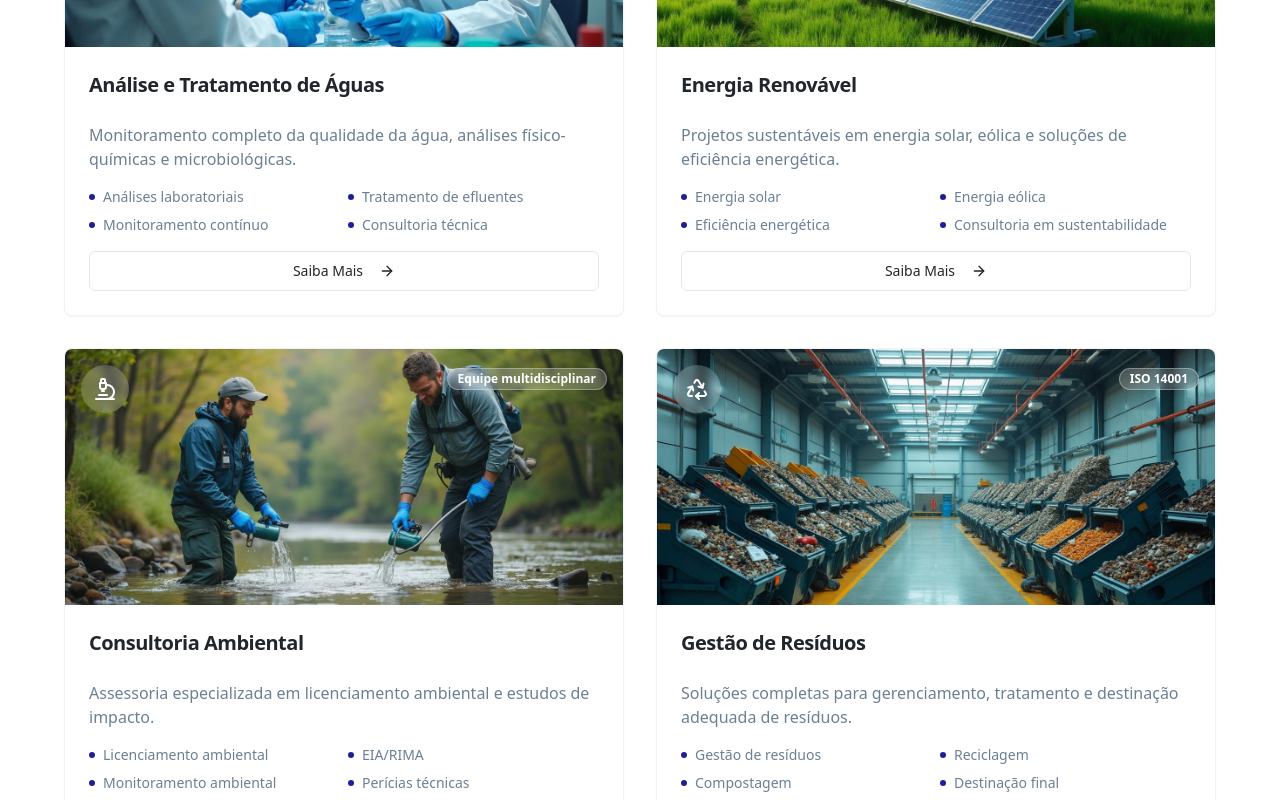
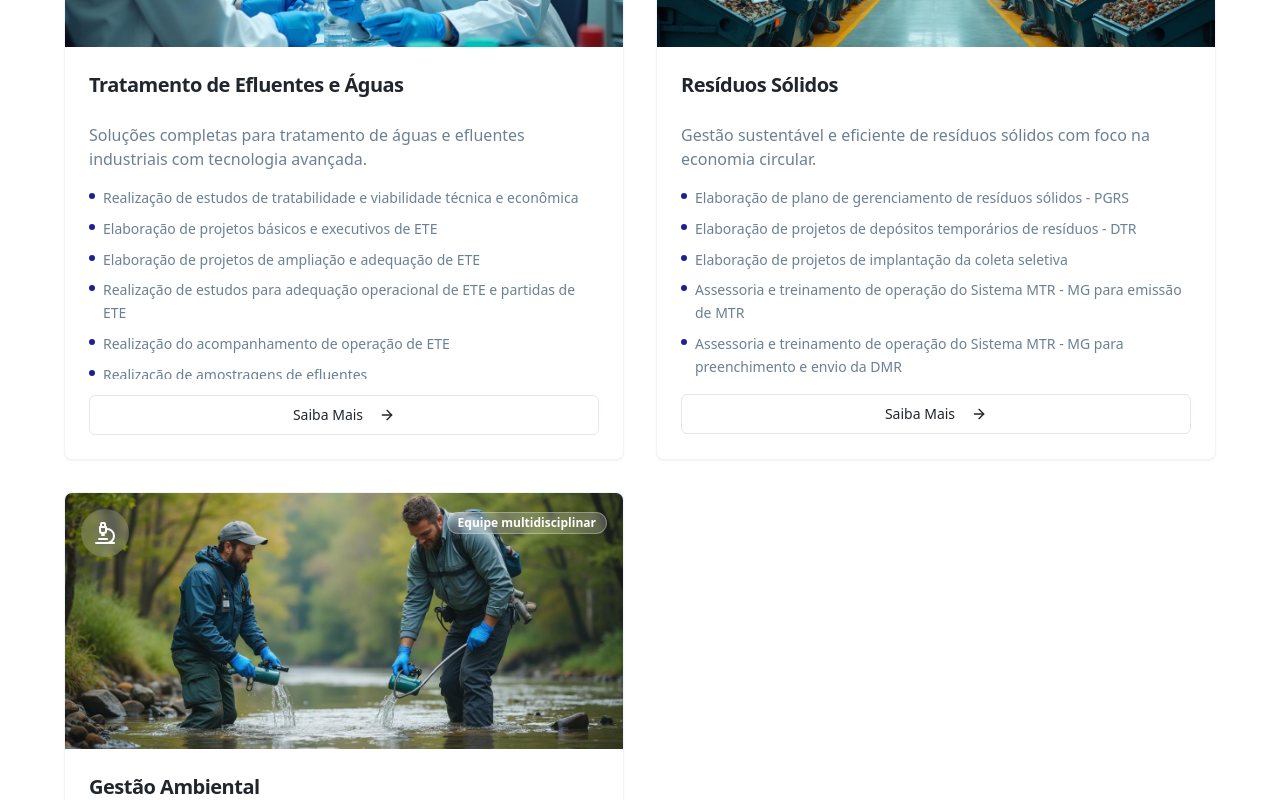
Before and after one commit to germaisaqui3-tech/hidrosphera, a React (Vite) app: page / in a window 1280 px wide. Shown: the part 2460-3260 px from the top of the page. Built offline with nearby package versions, Linux system fonts and the light colour scheme; the HTML template or start-up script is replaced by a standard one.

Commit message:
Refactor: Consolidate Services and Portfolio

```diff
--- a/src/components/Services.tsx
+++ b/src/components/Services.tsx
@@ -19,35 +19,48 @@ const Services = () => {
   const services = [
     {
       icon: Droplets,
-      title: 'Análise e Tratamento de Águas',
-      description: 'Monitoramento completo da qualidade da água, análises físico-químicas e microbiológicas.',
+      title: 'Tratamento de Efluentes e Águas',
+      description: 'Soluções completas para tratamento de águas e efluentes industriais com tecnologia avançada.',
       image: labTesting,
-      features: ['Análises laboratoriais', 'Tratamento de efluentes', 'Monitoramento contínuo', 'Consultoria técnica'],
+      features: [
+        'Realização de estudos de tratabilidade e viabilidade técnica e econômica',
+        'Elaboração de projetos básicos e executivos de ETE',
+        'Elaboração de projetos de ampliação e adequação de ETE',
+        'Realização de estudos para adequação operacional de ETE e partidas de ETE',
+        'Realização do acompanhamento de operação de ETE',
+        'Realização de amostragens de efluentes',
+        'Acompanhamento de operação de ETA'
+      ],
       highlight: 'Laboratório certificado'
     },
     {
-      icon: Zap,
-      title: 'Energia Renovável',
-      description: 'Projetos sustentáveis em energia solar, eólica e soluções de eficiência energética.',
-      image: renewableEnergyWide,
-      features: ['Energia solar', 'Energia eólica', 'Eficiência energética', 'Consultoria em sustentabilidade'],
-      highlight: 'Certificação ANEEL'
+      icon: Recycle,
+      title: 'Resíduos Sólidos',
+      description: 'Gestão sustentável e eficiente de resíduos sólidos com foco na economia circular.',
+      image: wasteManagementWide,
+      features: [
+        'Elaboração de plano de gerenciamento de resíduos sólidos - PGRS',
+        'Elaboração de projetos de depósitos temporários de resíduos - DTR',
+        'Elaboração de projetos de implantação da coleta seletiva',
+        'Assessoria e treinamento de operação do Sistema MTR - MG para emissão de MTR',
+        'Assessoria e treinamento de operação do Sistema MTR - MG para preenchimento e envio da DMR'
+      ],
+      highlight: 'ISO 14001'
     },
     {
       icon: Microscope,
-      title: 'Consultoria Ambiental',
-      description: 'Assessoria especializada em licenciamento ambiental e estudos de impacto.',
+      title: 'Gestão Ambiental',
+      description: 'Consultoria especializada em licenciamento ambiental e conformidade regulatória.',
       image: fieldWork,
-      features: ['Licenciamento ambiental', 'EIA/RIMA', 'Monitoramento ambiental', 'Perícias técnicas'],
+      features: [
+        'Elaboração de estudos ambientais (LAS, RAS, RCA, PCA e RADA) para fins de obtenção, ampliação e renovação de Licença Ambiental',
+        'Acompanhamento do cumprimento das condicionantes de licença ambiental, TAC e outorga',
+        'Emissão de Certificado de Uso Insignificante da Água',
+        'Elaboração e envio da Declaração de Carga Poluidora (DCP)',
+        'Elaboração e envio do RAPP junto ao IBAMA',
+        'Elaboração e envio do INRS junto ao SINIR'
+      ],
       highlight: 'Equipe multidisciplinar'
-    },
-    {
-      icon: Recycle,
-      title: 'Gestão de Resíduos',
-      description: 'Soluções completas para gerenciamento, tratamento e destinação adequada de resíduos.',
-      image: wasteManagementWide,
-      features: ['Gestão de resíduos', 'Reciclagem', 'Compostagem', 'Destinação final'],
-      highlight: 'ISO 14001'
     }
   ];
 
@@ -108,15 +121,15 @@ const Services = () => {
                     {service.description}
                   </p>
 
-                  {/* Features List */}
-                  <div className="grid grid-cols-2 gap-2">
-                    {service.features.map((feature, idx) => (
-                      <div key={idx} className="flex items-center space-x-2">
-                        <div className="w-1.5 h-1.5 bg-primary rounded-full"></div>
-                        <span className="text-sm text-muted-foreground">{feature}</span>
-                      </div>
-                    ))}
-                  </div>
+                   {/* Features List */}
+                   <div className="space-y-2 max-h-48 overflow-y-auto">
+                     {service.features.map((feature, idx) => (
+                       <div key={idx} className="flex items-start space-x-2">
+                         <div className="w-1.5 h-1.5 bg-primary rounded-full mt-1.5 flex-shrink-0"></div>
+                         <span className="text-sm text-muted-foreground leading-relaxed">{feature}</span>
+                       </div>
+                     ))}
+                   </div>
 
                   <Button
                     variant="outline"
--- a/src/pages/Index.tsx
+++ b/src/pages/Index.tsx
@@ -4,7 +4,6 @@ import About from '@/components/About';
 import Services from '@/components/Services';
 import Stats from '@/components/Stats';
 import Partners from '@/components/Partners';
-import Portfolio from '@/components/Portfolio';
 import Testimonials from '@/components/Testimonials';
 import Contact from '@/components/Contact';
 import Footer from '@/components/Footer';
@@ -18,7 +17,6 @@ const Index = () => {
       <Services />
       <Stats />
       <Partners />
-      <Portfolio />
       <Testimonials />
       <Contact />
       <Footer />
```
